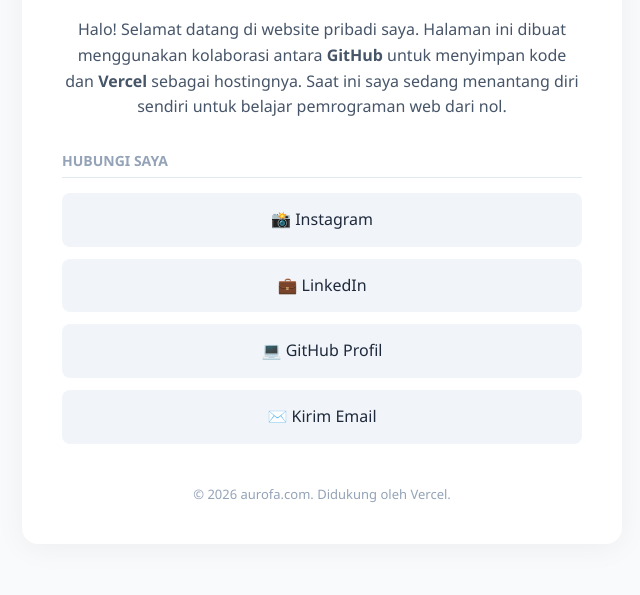
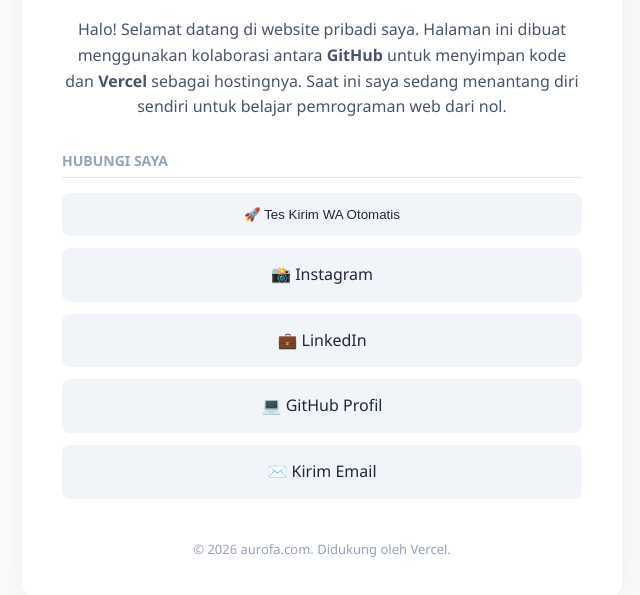
Before and after one commit to radinpendriya-ux/aurofa, a plain HTML site: page index.html in a window 1280 px wide. Shown: the part 331-926 px from the top of the page, without its empty margins (318-958 px from the left). Drawn offline with Linux system fonts and the light colour scheme.

Commit message:
Update index.html

```diff
--- a/index.html
+++ b/index.html
@@ -125,6 +125,49 @@
         <!-- Judul Sosial Media -->
         <div class="links-title">Hubungi Saya</div>
 
+        <!-- TAMBAHKAN TOMBOL INI DI DAFTAR LINK ANDA -->
+<button onclick="kirimPesanWA()" class="link-card" style="width: 100%; border: none; cursor: pointer; text-align: center;">
+    🚀 Tes Kirim WA Otomatis
+</button>
+
+<script>
+async function kirimPesanWA() {
+    // 1. Ganti dengan nomor tujuan tes (gunakan kode negara, misal 6281234567xxx)
+    const nomorTujuan = "6285650956877";
+
+    // 2. Ganti dengan API Key yang Anda salin dari dasbor Api.co.id
+    const apiKey = "apicoid_live_w95eyThfnTHYoX0TPS0wKz40HjGNLtDJdXE1TDbRiRc";
+
+    try {
+        // Mengirim instruksi ke API Api.co.id sesuai dokumentasi mereka
+        const response = await fetch("https://api.api.co.id/v1/messages", { // Sesuaikan URL endpoint resmi dari dokumen Api.co.id Anda
+            method: "POST",
+            headers: {
+                "Authorization": `Bearer ${apiKey}`,
+                "Content-Type": "application/json"
+            },
+            body: JSON.stringify({
+                to: nomorTujuan,
+                type: "text",
+                text: {
+                    body: "Halo! Pesan ini dikirim otomatis lewat coding GitHub + Vercel di website aurofa.com 🚀"
+                }
+            })
+        });
+
+        if (response.ok) {
+            alert("Pesan WA berhasil dikirim!");
+        } else {
+            alert("Gagal mengirim pesan. Periksa console log.");
+            console.error(await response.text());
+        }
+    } catch (error) {
+        alert("Terjadi error koneksi.");
+        console.error(error);
+    }
+}
+</script>
+
         <!-- Daftar Tombol Link (Ganti tanda # dengan link asli Anda nanti) -->
         <a href="https://www.instagram.com/radin_pendriya/" class="link-card" target="_blank">📸 Instagram</a>
         <a href="https://www.linkedin.com/in/radin-pendriya-738176267/" class="link-card" target="_blank">💼 LinkedIn</a>
```
